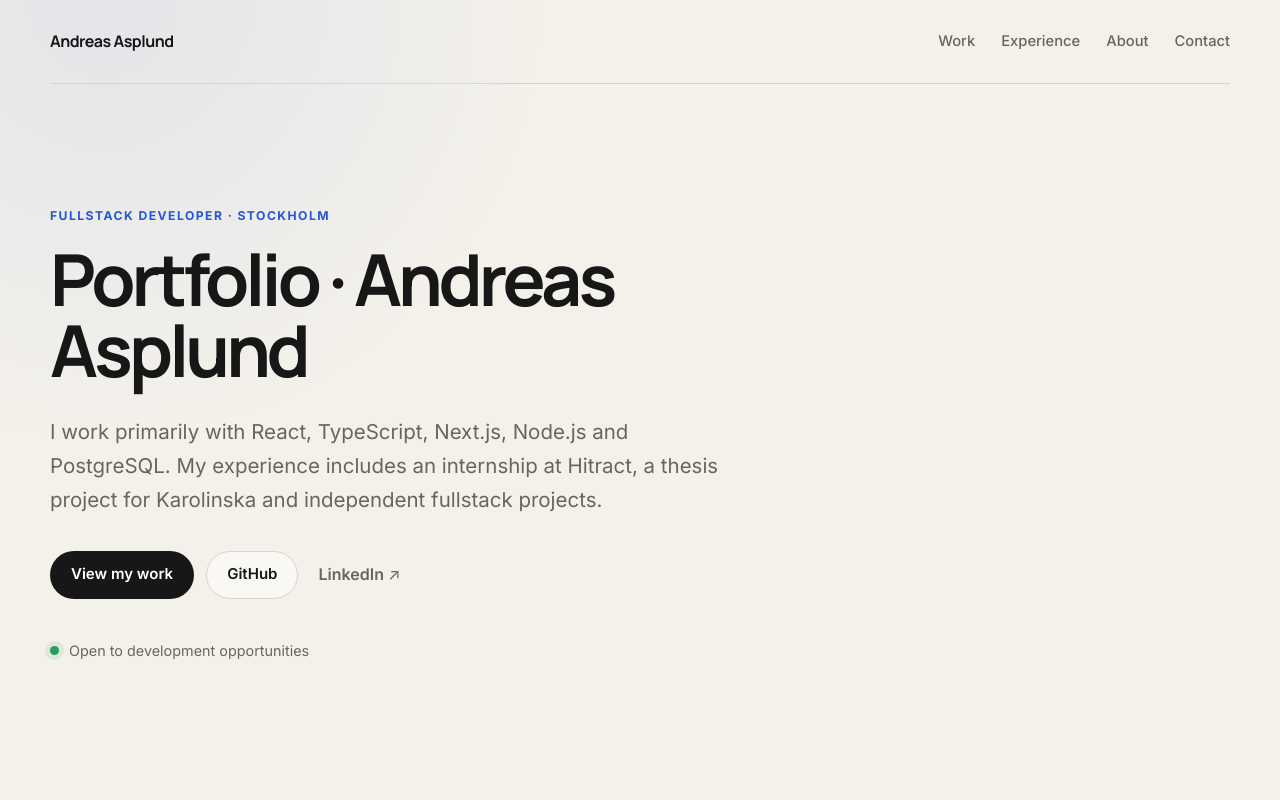
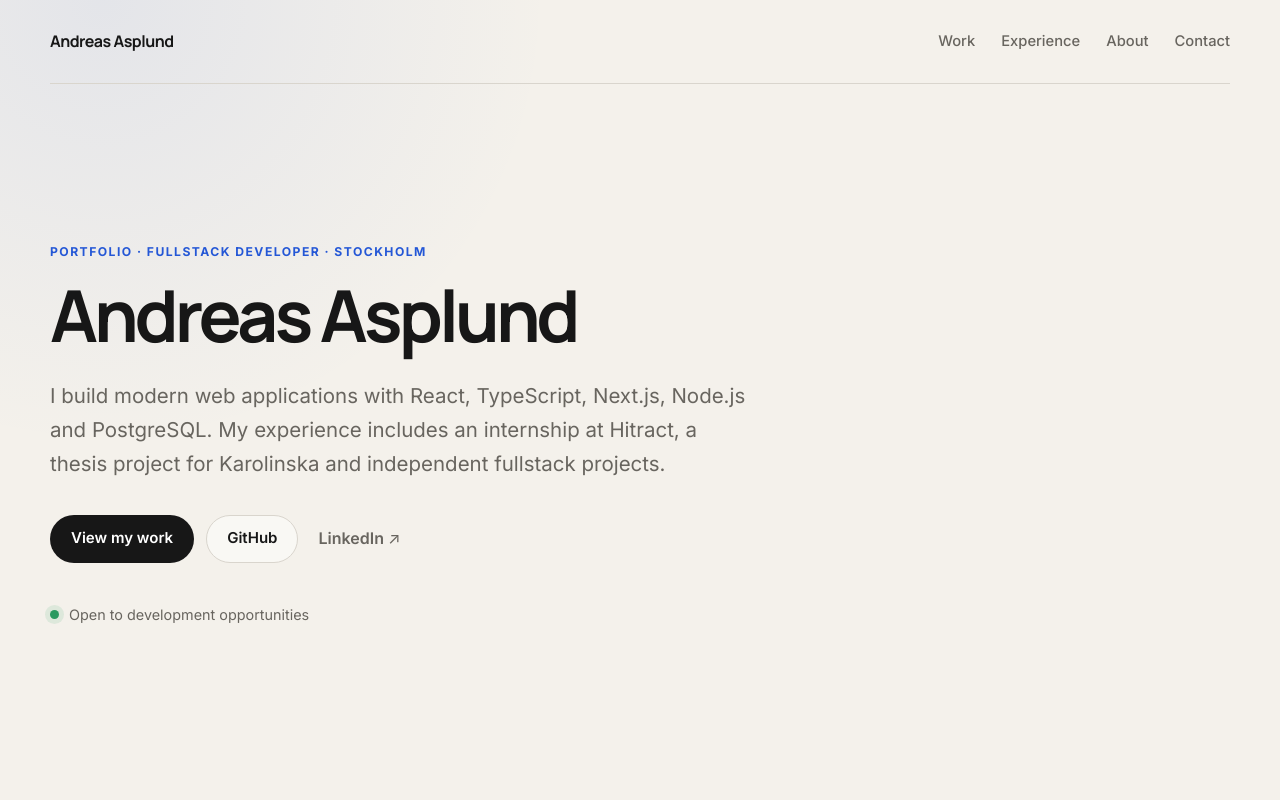
Before and after one commit to Asplund1/portfolio, a React (Vite) app in the folder portfolio/: page / in a window 1280 px wide. Shown: the top 800 px of the page. Built offline with nearby package versions, Linux system fonts and the light colour scheme.

Commit message:
Simplify hero title and improve text flow

```diff
--- a/portfolio/src/components/Hero.jsx
+++ b/portfolio/src/components/Hero.jsx
@@ -1,14 +1,14 @@
 function Hero() {
   return (
     <header className="hero" id="top">
-      <p className="eyebrow">Fullstack Developer · Stockholm</p>
+      <p className="eyebrow">Portfolio · Fullstack Developer · Stockholm</p>
 
-      <h1>Portfolio · Andreas Asplund</h1>
+      <h1>Andreas Asplund</h1>
 
       <p className="hero-copy">
-        I work primarily with React, TypeScript, Next.js, Node.js and PostgreSQL.
-        My experience includes an internship at Hitract, a thesis project for
-        Karolinska and independent fullstack projects.
+        I build modern web applications with React, TypeScript, Next.js, Node.js
+        and PostgreSQL. My experience includes an internship at Hitract, a thesis
+        project for Karolinska and independent fullstack projects.
       </p>
 
       <div className="hero-actions">
```
